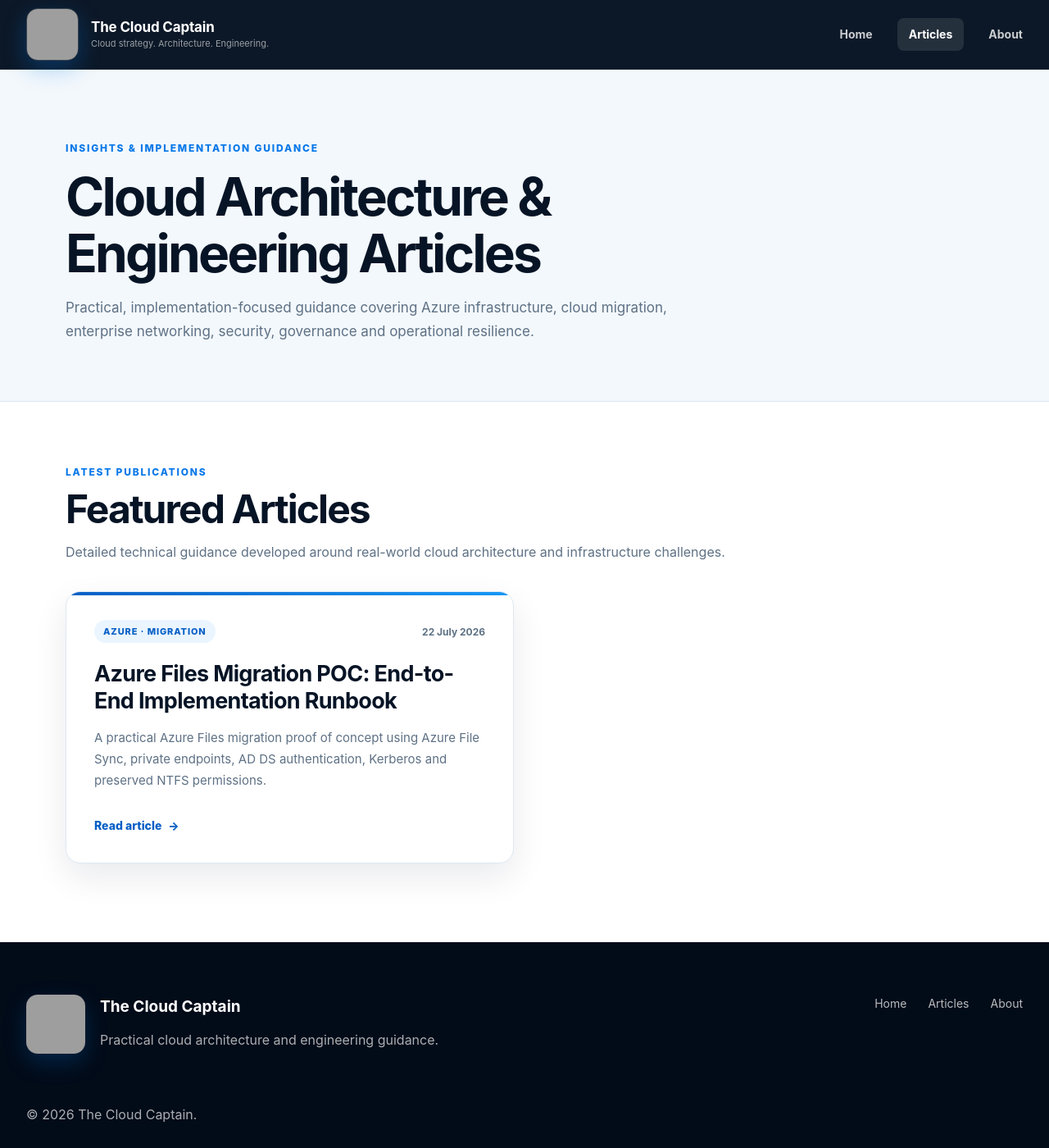
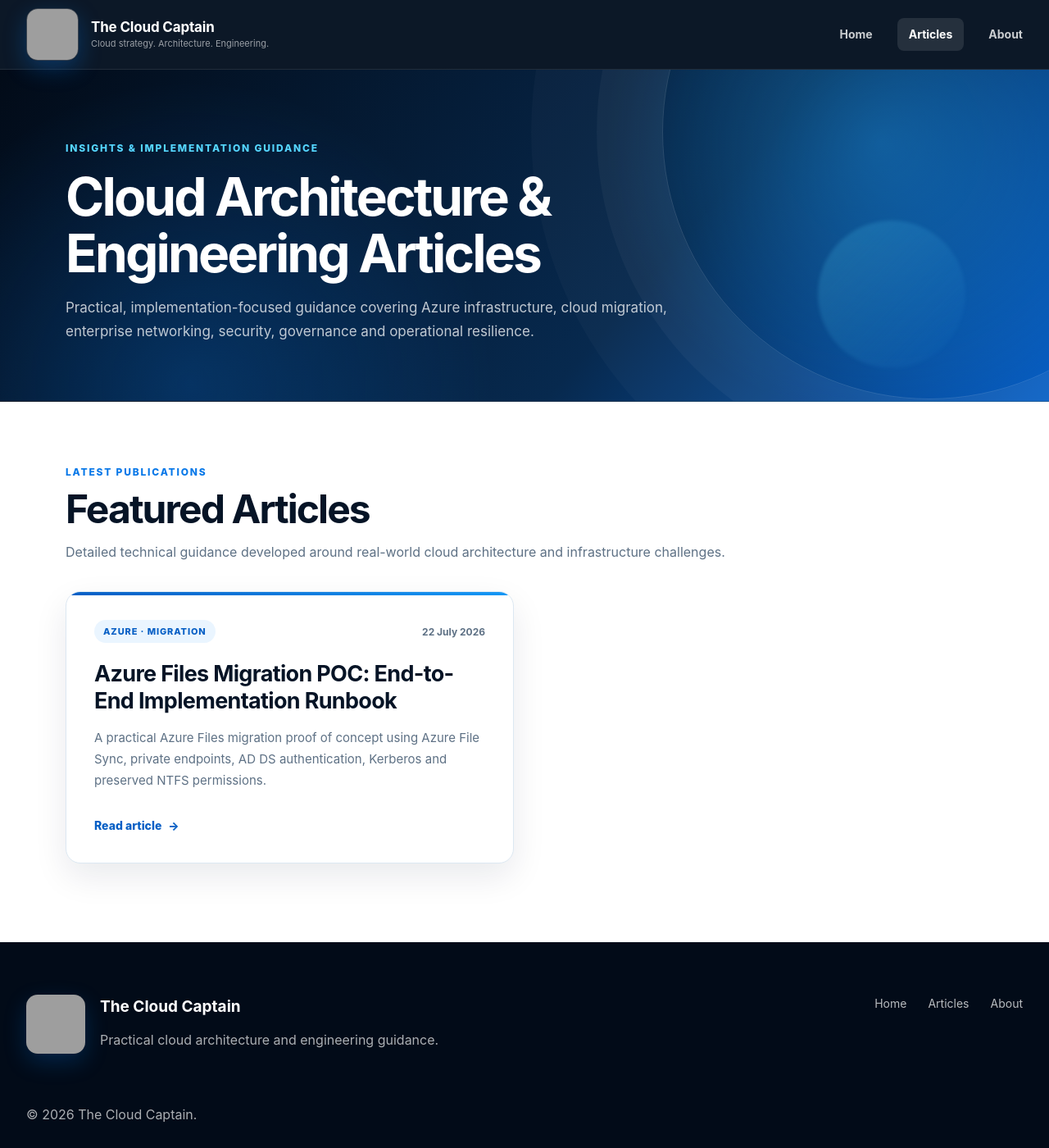
Before and after one commit to thecloudcaptain/thecloudcaptain.github.io, a Jekyll site: the page built from articles/index.md, in a window 1280 px wide and 1400 px high. Shown: the whole window at 82% size. Built offline with Jekyll 4.4.1, drawn with Linux system fonts in a browser that asks for light colours; grey boxes are pictures that could not be loaded.

Commit message:
Update style.scss

```diff
--- a/assets/css/style.scss
+++ b/assets/css/style.scss
@@ -1318,9 +1318,61 @@ a {
    ========================================================= */
 
 .articles-hero {
+  position: relative;
+  overflow: hidden;
   padding: 82px 0 70px;
-  background: #f3f8fc;
-  border-bottom: 1px solid var(--border);
+  background:
+    radial-gradient(
+      circle at 84% 22%,
+      rgba(35, 171, 255, 0.34),
+      transparent 30%
+    ),
+    radial-gradient(
+      circle at 18% 95%,
+      rgba(8, 120, 232, 0.25),
+      transparent 33%
+    ),
+    linear-gradient(
+      130deg,
+      var(--navy-950),
+      #07294e 62%,
+      #075fc5
+    );
+  border-bottom: 1px solid rgba(255, 255, 255, 0.09);
+  color: var(--white);
+}
+
+.articles-hero::before {
+  position: absolute;
+  top: -250px;
+  right: -180px;
+  width: 650px;
+  height: 650px;
+  content: "";
+  border: 1px solid rgba(255, 255, 255, 0.14);
+  border-radius: 50%;
+  box-shadow:
+    0 0 0 80px rgba(255, 255, 255, 0.035),
+    0 0 0 160px rgba(255, 255, 255, 0.025);
+  pointer-events: none;
+}
+
+.articles-hero::after {
+  position: absolute;
+  right: 8%;
+  bottom: 40px;
+  width: 180px;
+  height: 180px;
+  content: "";
+  border-radius: 50%;
+  background:
+    linear-gradient(
+      135deg,
+      rgba(85, 214, 255, 0.22),
+      rgba(8, 120, 232, 0.02)
+    );
+  filter: blur(2px);
+  pointer-events: none;
 }
 
 .articles-hero .site-container,
@@ -1330,14 +1382,20 @@ a {
   margin-left: auto;
 }
 
+.articles-hero .site-container {
+  position: relative;
+  z-index: 2;
+}
+
 .articles-hero .section-label {
   margin-bottom: 16px;
+  color: var(--cyan-400);
 }
 
 .articles-hero h1 {
   max-width: 850px;
   margin: 0 0 18px;
-  color: var(--navy-900);
+  color: var(--white);
   font-size: clamp(44px, 5vw, 68px);
   line-height: 1.08;
   letter-spacing: -0.045em;
@@ -1346,7 +1404,7 @@ a {
 .articles-hero p {
   max-width: 820px;
   margin: 0;
-  color: var(--muted);
+  color: rgba(255, 255, 255, 0.75);
   font-size: 17px;
   line-height: 1.7;
 }
```
